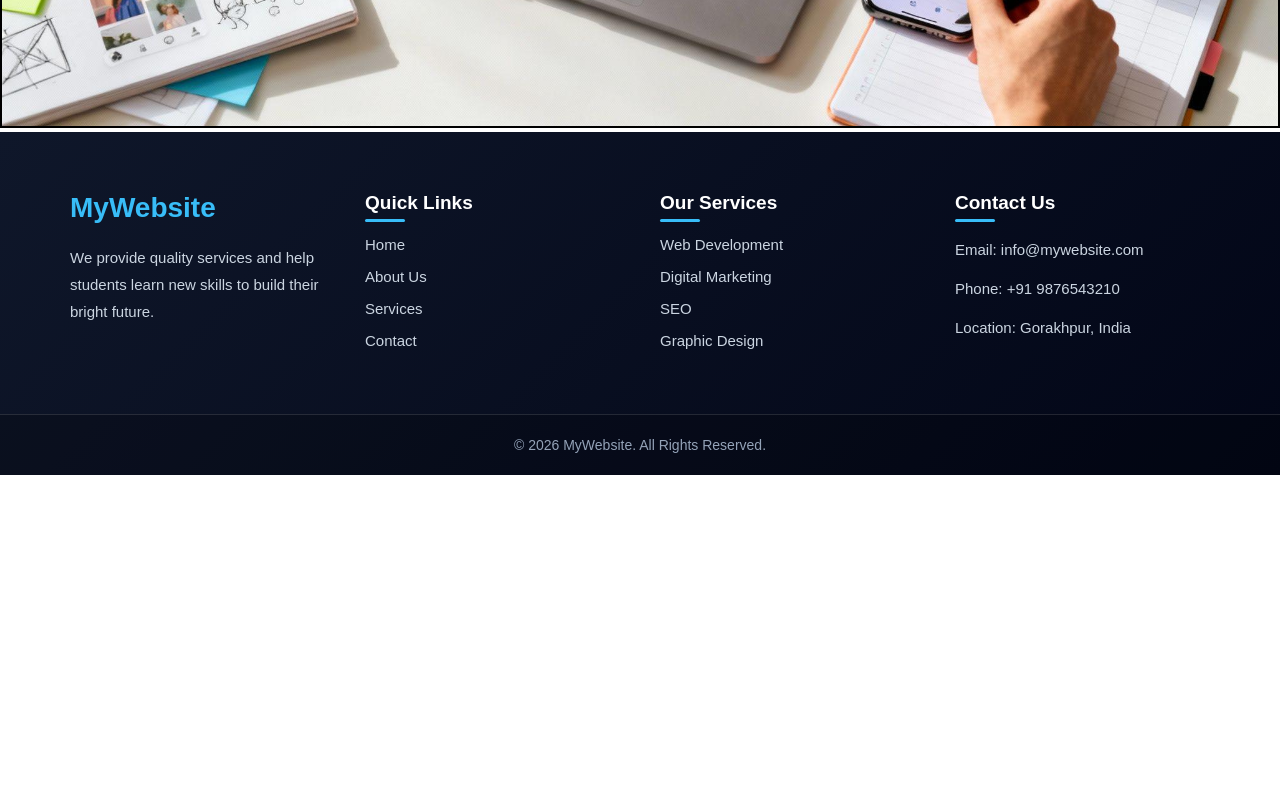
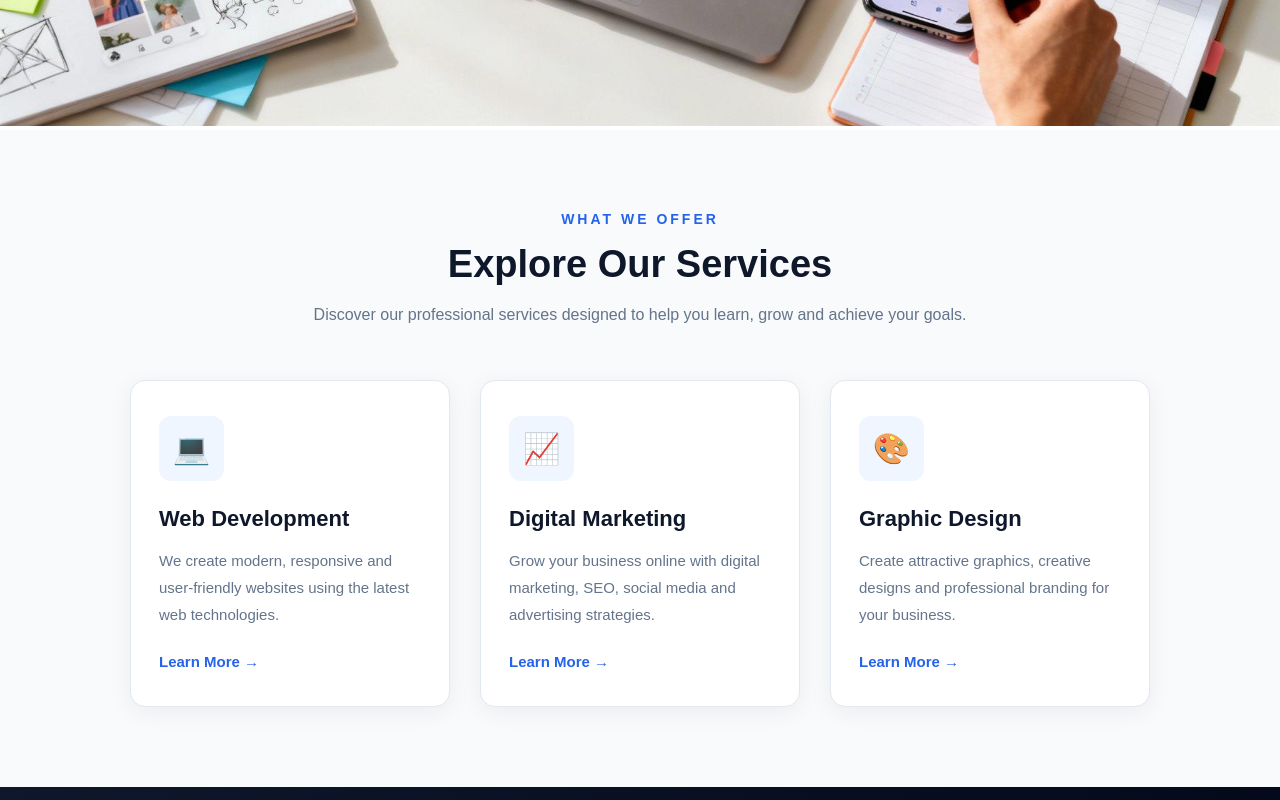
Before and after one commit to barkat-Ansari-07/New-git, a plain HTML site: page index.html in a window 1280 px wide. Shown: the part 660-1460 px from the top of the page. Before the commit the page ends 1135 px from the top, so only its background shows below. Drawn offline with Linux system fonts and the light colour scheme.

Commit message:
This is a Change in Four Version

````diff
--- a/index.html
+++ b/index.html
@@ -39,7 +39,7 @@
         nav ul li a:hover {
             color: #38bdf8;
         }
-        ```css
+
 footer {
     background-color: #111827;
     color: white;
@@ -242,6 +242,124 @@ footer {
         padding-top: 40px;
     }
 }
+
+/* SERVICES SECTION */
+.services-section {
+    padding: 80px 8%;
+    background-color: #f8fafc;
+    font-family: Arial, sans-serif;
+}
+
+/* SECTION HEADING */
+.services-heading {
+    text-align: center;
+    max-width: 700px;
+    margin: 0 auto 50px;
+}
+
+.subtitle {
+    color: #2563eb;
+    font-size: 14px;
+    font-weight: bold;
+    letter-spacing: 3px;
+}
+
+.services-heading h2 {
+    font-size: 38px;
+    color: #0f172a;
+    margin: 15px 0;
+}
+
+.services-heading p {
+    color: #64748b;
+    font-size: 16px;
+    line-height: 1.8;
+}
+
+/* CARDS CONTAINER */
+.services-container {
+    display: flex;
+    justify-content: center;
+    gap: 30px;
+    flex-wrap: wrap;
+}
+
+/* SERVICE CARD */
+.service-card {
+    background: white;
+    width: 320px;
+    padding: 35px 28px;
+    border-radius: 15px;
+    box-shadow: 0 5px 25px rgba(0, 0, 0, 0.06);
+    transition: 0.4s ease;
+    border: 1px solid #e2e8f0;
+}
+
+/* CARD HOVER */
+.service-card:hover {
+    transform: translateY(-10px);
+    box-shadow: 0 15px 35px rgba(37, 99, 235, 0.15);
+    border-color: #2563eb;
+}
+
+/* ICON */
+.service-icon {
+    width: 65px;
+    height: 65px;
+    background: #eff6ff;
+    display: flex;
+    justify-content: center;
+    align-items: center;
+    border-radius: 12px;
+    font-size: 30px;
+    margin-bottom: 25px;
+}
+
+/* CARD TITLE */
+.service-card h3 {
+    font-size: 22px;
+    color: #0f172a;
+    margin-bottom: 15px;
+}
+
+/* CARD DESCRIPTION */
+.service-card p {
+    color: #64748b;
+    font-size: 15px;
+    line-height: 1.8;
+    margin-bottom: 25px;
+}
+
+/* CARD LINK */
+.service-card a {
+    text-decoration: none;
+    color: #2563eb;
+    font-weight: bold;
+    font-size: 15px;
+    transition: 0.3s;
+}
+
+.service-card a:hover {
+    color: #0f172a;
+}
+
+/* MOBILE RESPONSIVE */
+@media (max-width: 768px) {
+
+    .services-section {
+        padding: 55px 20px;
+    }
+
+    .services-heading h2 {
+        font-size: 30px;
+    }
+
+    .service-card {
+        width: 100%;
+        max-width: 400px;
+    }
+}
+
     </style>
 </head>
 <body>
@@ -258,7 +376,54 @@ footer {
         </ul>
     </nav>
 
-<img src="ba.jpg" width="100%" height="100%" style="border: 2px solid black;">
+<img src="ba.jpg" width="100%" height="100%">
+<section class="services-section">
+
+    <div class="services-heading">
+        <span class="subtitle">WHAT WE OFFER</span>
+        <h2>Explore Our Services</h2>
+        <p>
+            Discover our professional services designed to help
+            you learn, grow and achieve your goals.
+        </p>
+    </div>
+
+    <div class="services-container">
+
+        <div class="service-card">
+            <div class="service-icon">💻</div>
+            <h3>Web Development</h3>
+            <p>
+                We create modern, responsive and user-friendly
+                websites using the latest web technologies.
+            </p>
+            <a href="#">Learn More →</a>
+        </div>
+
+        <div class="service-card">
+            <div class="service-icon">📈</div>
+            <h3>Digital Marketing</h3>
+            <p>
+                Grow your business online with digital marketing,
+                SEO, social media and advertising strategies.
+            </p>
+            <a href="#">Learn More →</a>
+        </div>
+
+        <div class="service-card">
+            <div class="service-icon">🎨</div>
+            <h3>Graphic Design</h3>
+            <p>
+                Create attractive graphics, creative designs and
+                professional branding for your business.
+            </p>
+            <a href="#">Learn More →</a>
+        </div>
+
+    </div>
+
+</section>
+
 <footer>
     <div class="footer-container">
 
````
